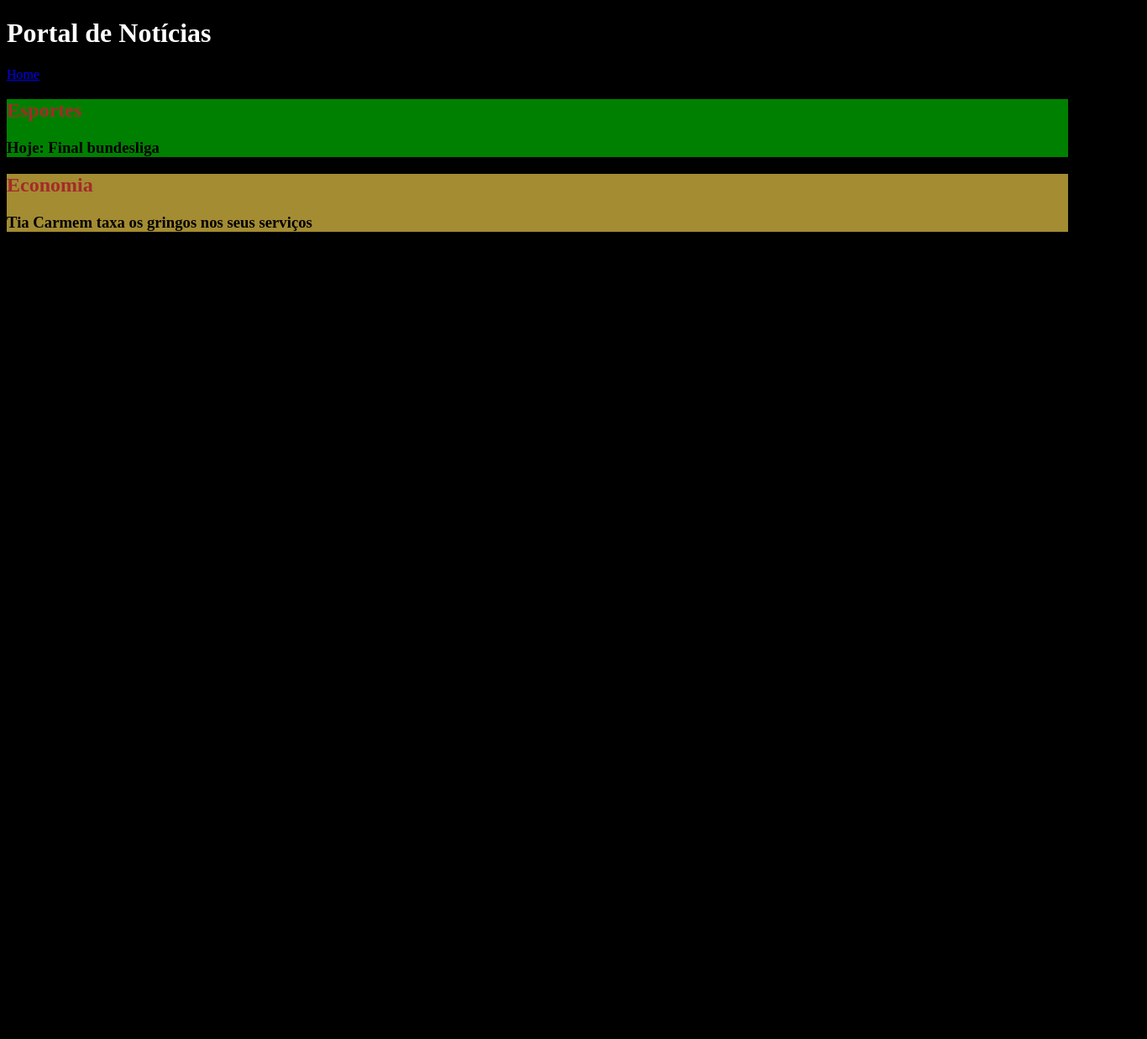
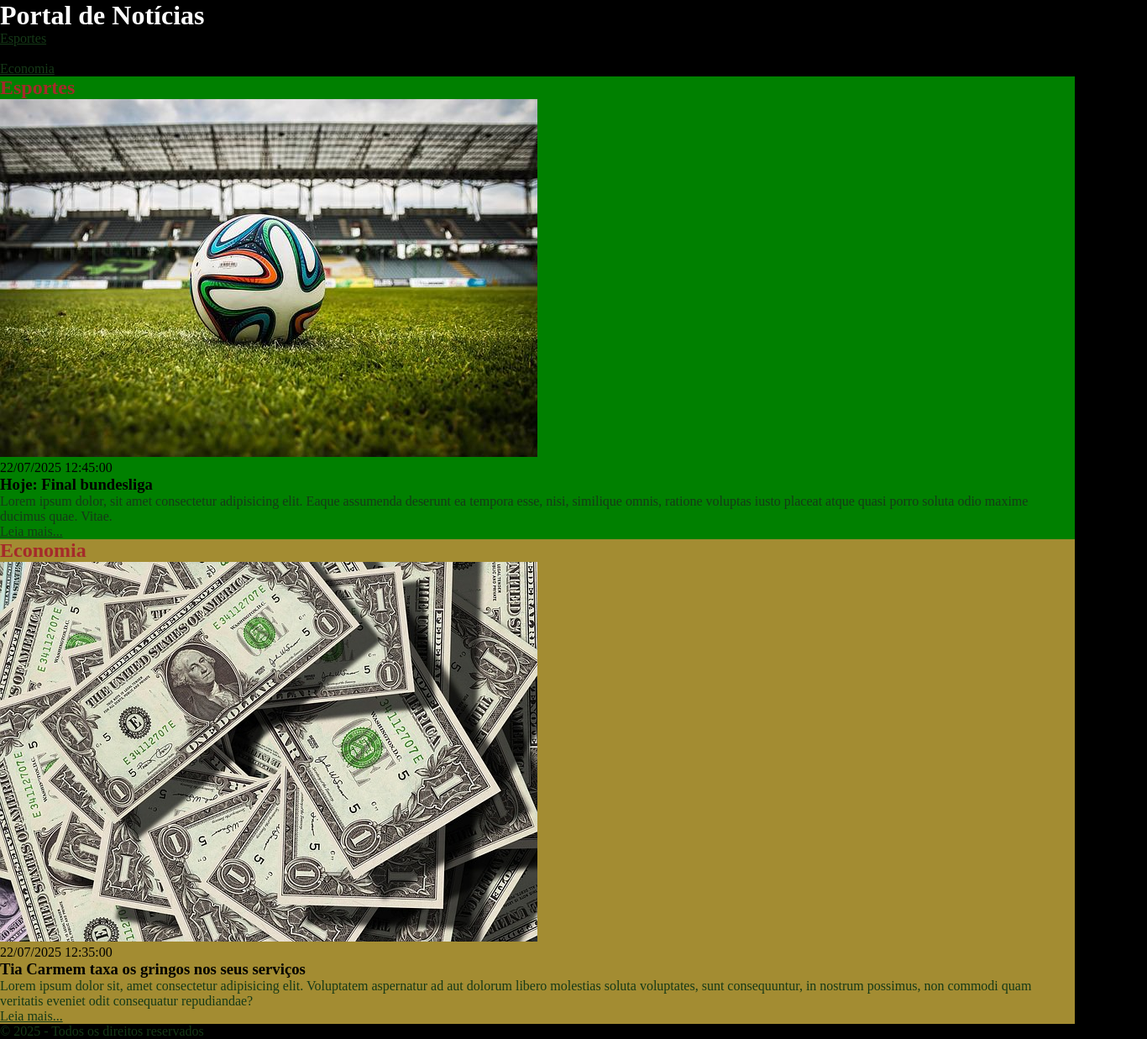
Before and after one commit to moura225/102-senacfrontend, a plain HTML site: page Hello/inicial/Portalnoticia/index.html in a window 1280 px wide. Shown: the whole page at 84% size, 1366 px wide, since content can reach past the window. Before the commit the page ends 800 px from the top, so only its background shows below. Drawn offline with Linux system fonts and the light colour scheme.

Commit message:
Nova atualização

```diff
--- a/Hello/inicial/Portalnoticia/index.html
+++ b/Hello/inicial/Portalnoticia/index.html
@@ -7,10 +7,21 @@
     <link rel="stylesheet" type="text/css" href="./stily.css"
 </head>
 <body>
-  <h1>Portal de Notícias</h1>
+
   <header>
+    <div class="container">
+      <h1>Portal de Notícias</h1>
     <nav>
-      <a href=".\index.html">Home</a><br>
+      <ul>
+        <li>
+          <a href="#">Esportes</a>
+        </li>
+        <li>
+
+        </li>
+       <a href="#">Economia</a>
+      </ul>
+
 
     </nav>
   </header>
@@ -19,13 +30,29 @@
     <section id="sports">
       <h2>Esportes</h2>
       <article>
+        <img src="./imagens/futebol.jpg" alt="Jogo Bayer X Leverkusen">
+        <header>
+          <time class="creation-date">22/07/2025 12:45:00</time>
+        </header>
         <h3>Hoje: Final bundesliga</h3>
+        <p>
+          Lorem ipsum dolor, sit amet consectetur adipisicing elit. Eaque assumenda deserunt ea tempora esse, nisi, similique omnis, ratione voluptas iusto placeat atque quasi porro soluta odio maxime ducimus quae. Vitae.
+        </p>
+        <a href="#" title="Leia a noticia completa">Leia mais...</a>
       </article>
     </section>
     <section id="economy">
       <h2>Economia</h2>
       <article>
+        <img src="./imagens/dolares.jpg" alt="Dolar aumenta">
+        <header>
+          <time class="creation-date">22/07/2025 12:35:00</time>
+        </header>
         <h3>Tia Carmem taxa os gringos nos seus serviços</h3>
+        <p>
+          Lorem ipsum dolor sit, amet consectetur adipisicing elit. Voluptatem aspernatur ad aut dolorum libero molestias soluta voluptates, sunt consequuntur, in nostrum possimus, non commodi quam veritatis eveniet odit consequatur repudiandae?
+        </p>
+        <a href="#" title="Leia noticia completa">Leia mais...</a>
       </article>
     </section>
     </div>
--- a/Hello/inicial/Portalnoticia/stily.css
+++ b/Hello/inicial/Portalnoticia/stily.css
@@ -1,3 +1,10 @@
+*{
+    color:rgb(21, 57, 23);
+    box-sizing: border-box;
+    margin: 0;
+    padding: 0;
+
+}
 h1{
     color:white;
 }
@@ -17,3 +24,12 @@ h3{
 body{
     background-color: black;
 }
+
+.creation-date{
+    color:black;
+}
+
+.container{
+    width: 1366px;
+    margin: 0 auto 0 auto;
+}
```
Also changed, not shown: Hello/inicial/Portalnoticia/imagens/basquete.jpg (added), Hello/inicial/Portalnoticia/imagens/dolares.jpg (added), Hello/inicial/Portalnoticia/imagens/euro.jpg (added), Hello/inicial/Portalnoticia/imagens/futebol-americano.jpg (added), Hello/inicial/Portalnoticia/imagens/futebol.jpg (added), Hello/inicial/Portalnoticia/imagens/petroleo.jpg (added).
